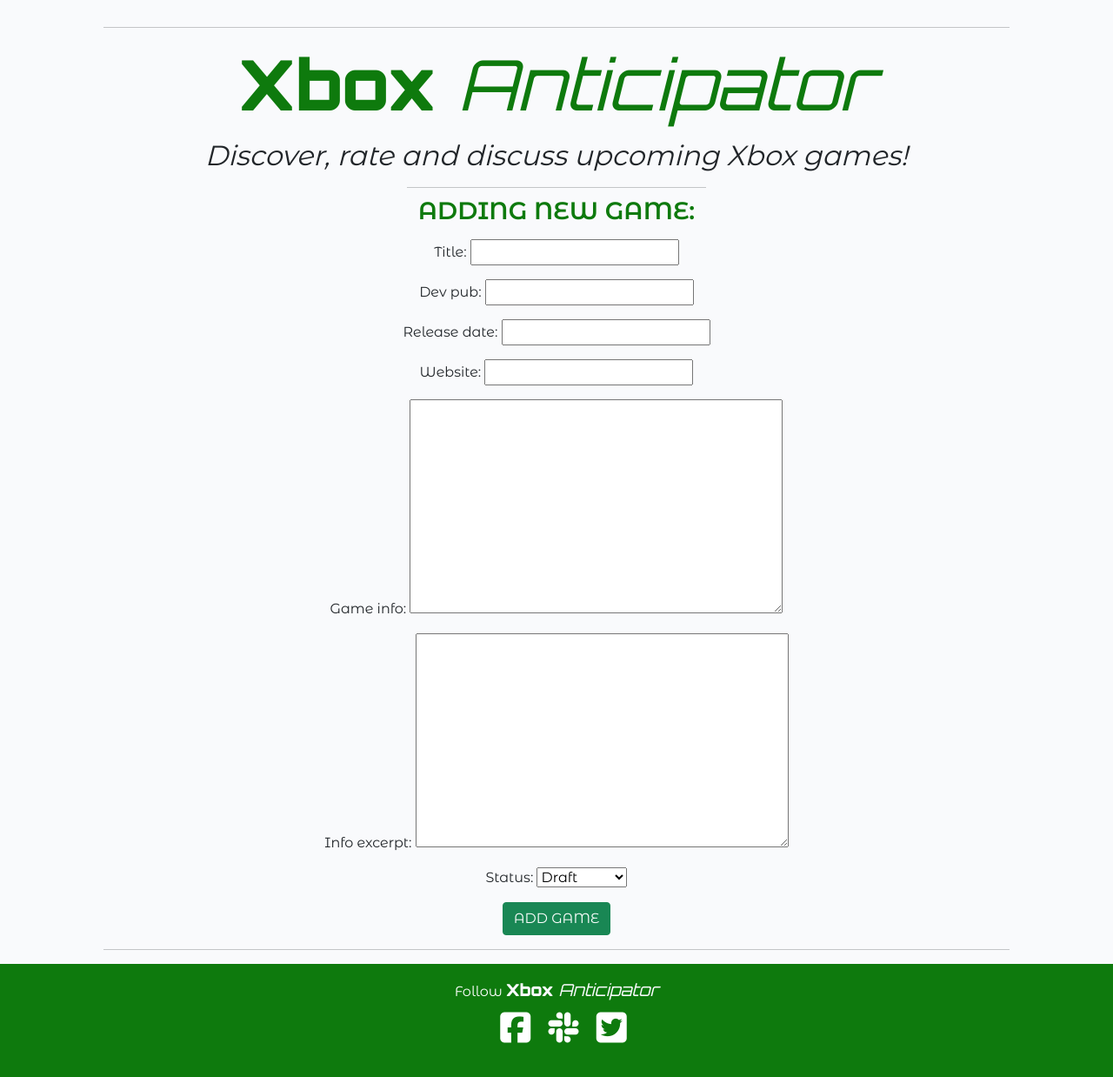
After one commit to alfa23/pp04-xbox-anticipator, a Django app: template templates/game_create.html in a window 1280 px wide. The commit adds this page. Shown: the part 1012-2250 px from the top of the page at 87% size. Run offline with Django 3.2, Linux system fonts and the light colour scheme; the template is opened without the code that fills it: values that come from a table or form of the project are taken from there, others are empty; a user stored in the database is signed in; some libraries are stand-ins or nearby versions.

Commit message:
add: GameCreate view, template & urls code

```diff
--- a/anticipator/urls.py
+++ b/anticipator/urls.py
@@ -21,4 +21,5 @@ urlpatterns = [
     path('admin/', admin.site.urls),
     path('', include('xbox.urls'), name='xbox_urls'),
     path('xbox/', include('django.contrib.auth.urls')),
+    # path('create/', GameCreateView.as_view(), name='game_create')
 ]
--- /dev/null
+++ b/templates/game_create.html
@@ -0,0 +1,30 @@
+{% extends 'base.html' %} {% block content %}
+
+<div class="container-fluid">
+    <div class="row">
+        <img src="https://res.cloudinary.com/alfa23/image/upload/v1667615192/media/xbox-2022_la8fmu.png" class="img-fluid" alt="image of green xbox logo">
+        <div class="col-lg-10 mt-3 offset-lg-1 text-center">
+            <hr>
+            <h1><span class="brand-page">Xbox <em style="font-weight: 400;">Anticipator</em></span></h1>
+            <h2 id="page-subhead"><em>Discover, rate and discuss upcoming Xbox games!</em></h2>
+            <hr class="hr-small">
+            {% if user.is_staff %}
+            <div class="row text-center">
+                <h3 class="template-link"><strong>ADDING NEW GAME:</strong></h3>
+            </div>
+            <form method="POST">
+                {% csrf_token %}
+                {{ form.as_p }}
+                <input type="submit" class="btn btn-success" value="ADD GAME">
+            </form>
+            {% else %}
+            <p>Please <a href="#" class="template-link"><strong>request to join the team</strong> </a>
+                for the ability to add forthcoming Xbox games to the database.
+            </p>
+            {% endif %}
+            <hr>
+        </div>
+    </div>
+</div>
+
+{% endblock content %}
--- a/templates/index.html
+++ b/templates/index.html
@@ -12,7 +12,7 @@
             <hr class="hr-small">
             {% if user.is_staff %}
             <div class="row text-center">
-                <h3><a href="#" class="template-link"><strong>ADD A GAME</strong></a></h3>
+                <h3><a href="{% url 'game_create' %}" class="template-link"><strong>ADD A GAME</strong></a></h3>
             </div>
             {% endif %}
             {% if user.is_authenticated %}
--- a/xbox/forms.py
+++ b/xbox/forms.py
@@ -2,8 +2,8 @@
 # https://testdriven.io/blog/django-custom-user-model/
 
 from django.contrib.auth.forms import UserCreationForm, UserChangeForm
-
-from .models import CustomUser
+from django import forms
+from .models import CustomUser, Game
 
 
 class CustomUserCreationForm(UserCreationForm):
@@ -18,3 +18,20 @@ class CustomUserChangeForm(UserChangeForm):
     class Meta:
         model = CustomUser
         fields = ('email', 'first_name', 'last_name')
+
+
+# Xbox Anticipator code - forms:
+
+
+class GameForm(forms.ModelForm):
+    class Meta:
+        model = Game
+        fields = [
+            'title',
+            'dev_pub',
+            'release_date',
+            'website',
+            'game_info',
+            'info_excerpt',
+            'status',
+        ]
--- a/xbox/urls.py
+++ b/xbox/urls.py
@@ -10,4 +10,5 @@ urlpatterns = [
     # Xbox Anticipator code - urls:
     path('', views.GameList.as_view(), name='index'),
     path('<slug:slug>/', views.GameDetail.as_view(), name='game_detail'),
+    path('create/', views.GameCreateView.as_view(), name='game_create')
 ]
```
Also changed, not shown: xbox/views.py (+9 -2 lines).
